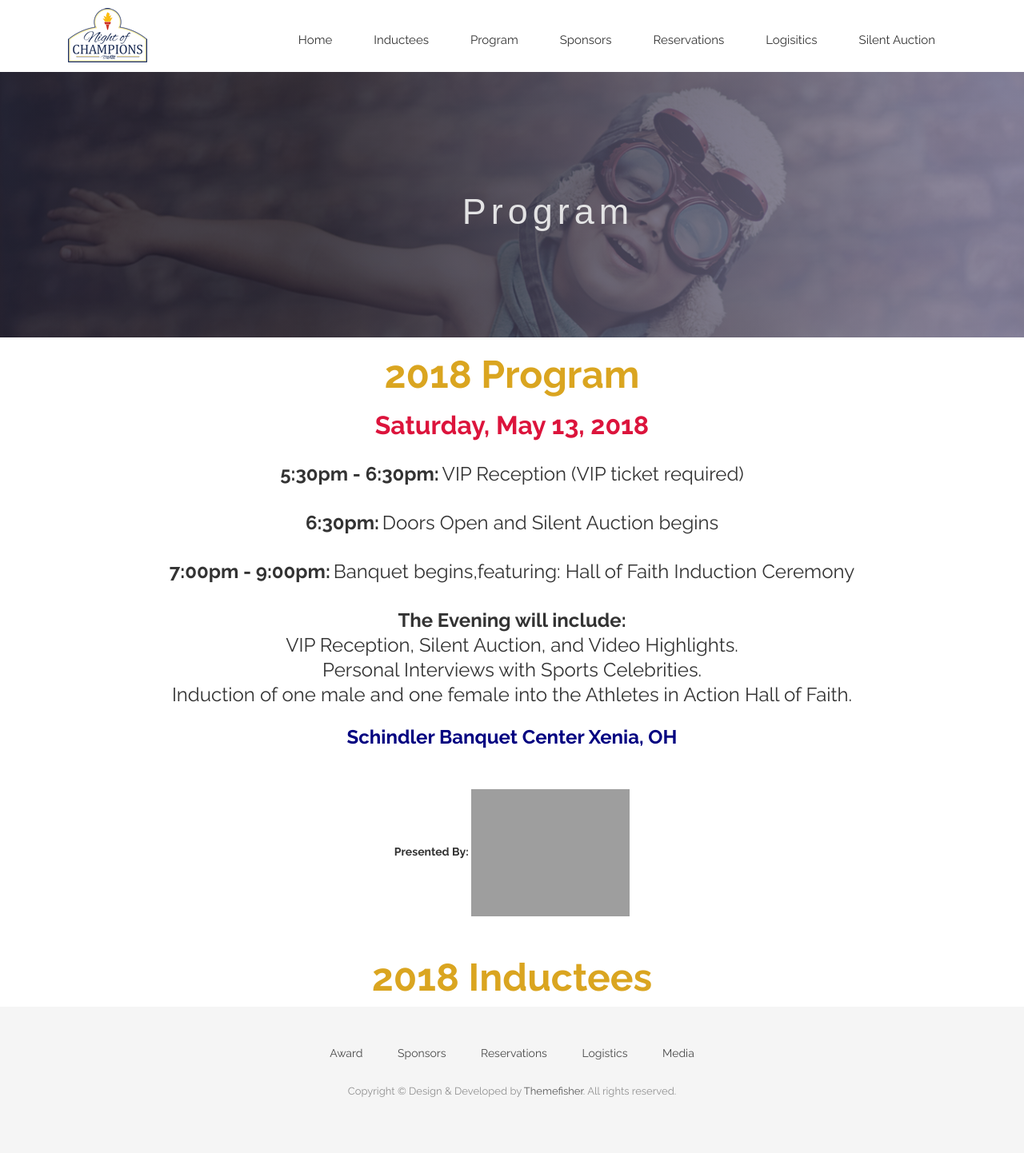
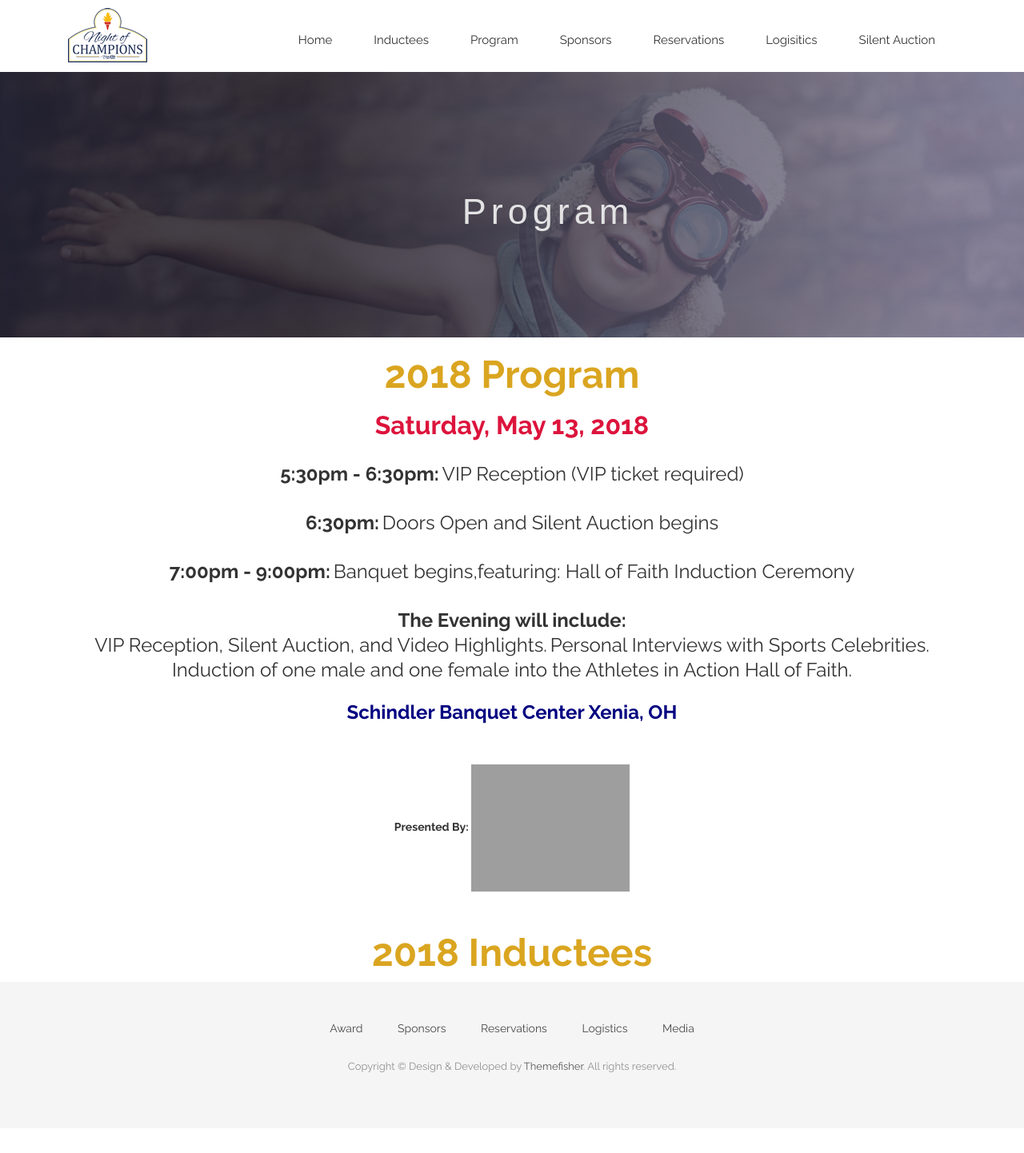
Before and after one commit to CruGlobal/NightofChampions, a Jekyll site: the page built from program.markdown, in a window 1280 px wide. Shown: the whole page at 80% size. Built offline with Jekyll 4.4.1, drawn with Linux system fonts in a browser that asks for light colours; nearby versions of some CDN libraries; some web fonts are replaced; after the commit the page ends 1411 px from its top, so only the background shows below that; grey boxes are pictures that could not be loaded.

Commit message:
Updated Program

```diff
--- a/program.markdown
+++ b/program.markdown
@@ -32,8 +32,11 @@
 <div style="text-align: center;">
 <p><b><font size="5">The Evening will include:</font></b><br>
 <font size="5">VIP Reception, Silent Auction, and Video Highlights.</font>
-<br><font size="5">Personal Interviews with Sports Celebrities.</font>
-<br><font size="5">Induction of one male and one female into the Athletes in Action Hall of Faith.</font></p>
+
+<font size="5">Personal Interviews with Sports Celebrities.</font>
+
+<font size="5">Induction of one male and one female into the Athletes in Action Hall of Faith.</font></p>
+
 </div>
 <div style="text-align: center;">
 <h3><b>
```
